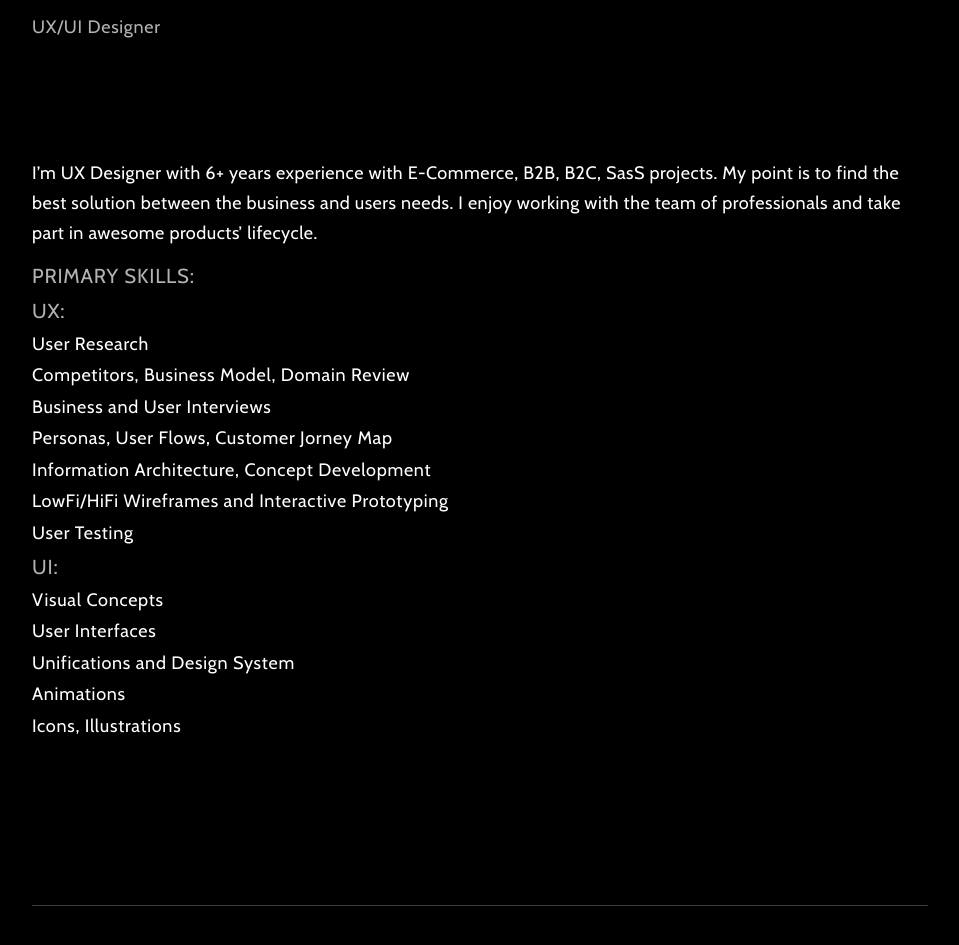
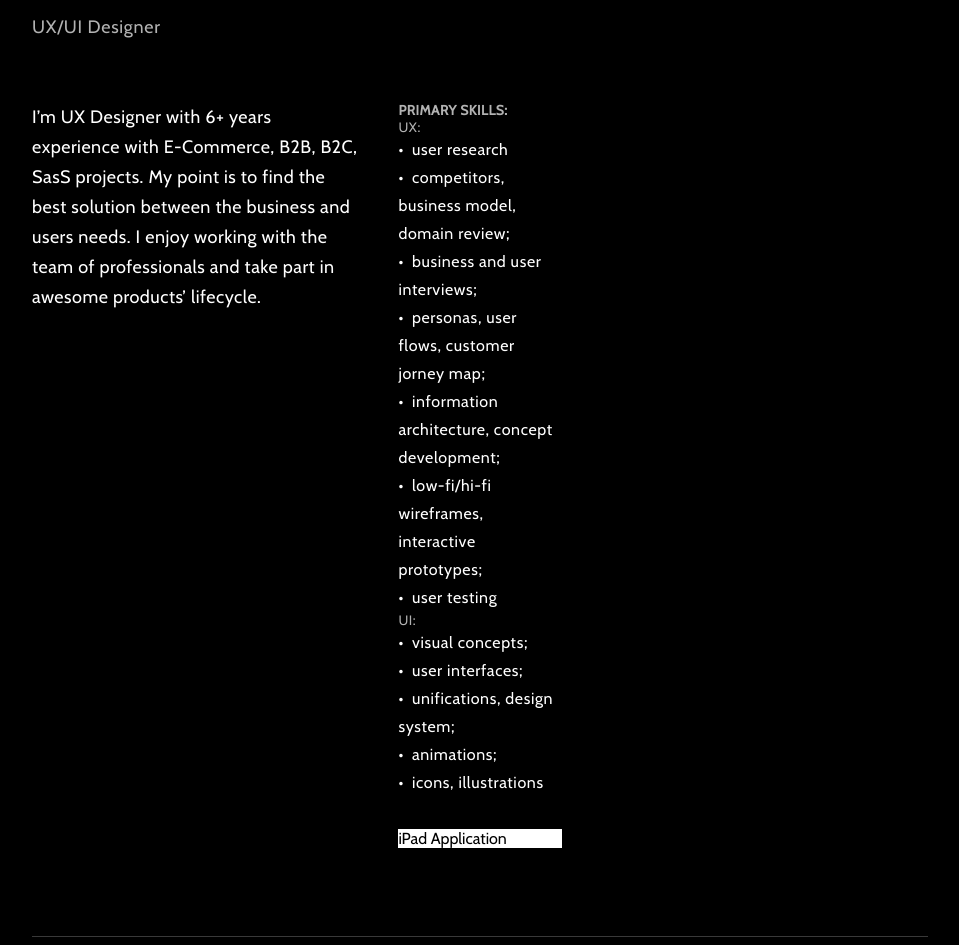
Before and after one commit to melisevich/lessons, a website: page index.html in a window 1280 px wide. Shown: the part 281-1226 px from the top of the page, without its empty margins (160-1119 px from the left). Drawn offline with nearby package versions, Linux system fonts and the light colour scheme; files that its build step writes are made by us from their sources.

Commit message:
Three columns created. Grid in progress. Add img preview

```diff
--- a/index.html
+++ b/index.html
@@ -35,28 +35,28 @@
                     <div class="ux">
                         <h4>UX:</h4>
                         <div>
-                            <p>User Research</p>
-                            <p>Competitors, Business Model, Domain Review</p>
-                            <p>Business and User Interviews</p>
-                            <p>Personas, User Flows, Customer Jorney Map</p>
-                            <p>Information Architecture, Concept Development</p>
-                            <p>LowFi/HiFi Wireframes and Interactive Prototyping</p>
-                            <p>User Testing</li>
+                            <p>user research</p>
+                            <p>competitors, business model, domain review;</p>
+                            <p>business and user interviews;</p>
+                            <p>personas, user flows, customer jorney map;</p>
+                            <p>information architecture, concept development;</p>
+                            <p>low-fi/hi-fi wireframes, interactive prototypes;</p>
+                            <p>user testing</li>
                         </div>
                     </div>
                     <div class="ui">
                         <h4>UI:</h4>
                         <div>
-                            <p>Visual Concepts</p>
-                            <p>User Interfaces</p>
-                            <p>Unifications and Design System</p>
-                            <p>Animations</p>
-                            <p>Icons, Illustrations</p>
+                            <p>visual concepts;</p>
+                            <p>user interfaces;</p>
+                            <p>unifications, design system;</p>
+                            <p>animations;</p>
+                            <p>icons, illustrations</p>
                         </div>
                     </div>
                 </div>
-                <div class="work_preview">
-                    <img src="" alt="">
+                <div class="main-preview">
+                    <p>iPad Application</p>
                 </div>
             </div>
         </main>
--- a/style.scss
+++ b/style.scss
@@ -26,9 +26,9 @@ h1 {
     letter-spacing: 0.04em;
 }
 h3 {
-    font-weight: 400;
-    font-size: 1.125em;
-    line-height: 1.75em;
+    font-weight: 600;
+    font-size: 0.85em;
+    line-height: 1.25em;
     color: #B2B2B2;
     letter-spacing: 0.04em;
     text-transform: uppercase;
@@ -37,23 +37,12 @@ h3 {
 
 h4 {
     font-weight: 400;
-    font-size: 1.125em;
-    line-height: 1.75em;
+    font-size: 0.85em;
+    line-height: 1.25em;
     color: #B2B2B2;
     letter-spacing: 0.04em;
     text-transform: uppercase;
     text-align: left;
-}
-
-ul {
-    font-weight: 400;
-    font-size: 1.125em;
-    line-height: 1.75em;
-    color: #fff;
-    letter-spacing: 0.04em;
-    text-align: left;
-    list-style-type: circle;
-    list-style-position: outside;
 }
 
 header {
@@ -73,10 +62,7 @@ header {
 }
 
 nav{
-    margin-top: auto;
-    margin-right: 0;
-    margin-left: auto;
-    margin-bottom: auto;
+    margin: auto 0 auto auto;
     cursor: pointer;
     word-spacing: 1.5em;
 }
@@ -117,44 +103,66 @@ nav{
     .wrapper {
         margin: 0 auto;
         display: grid;
-        grid-template-areas:"about about about"
-                            "header header"
-                            "ux ui";
-        grid-template-rows: 100px auto;
+        grid-template-areas:"about preview preview"
+                            "skills-title preview preview"
+                            "ux ui preview";
+        grid-template-columns: 2fr 1fr 2fr;
+        grid-column-gap: 40px;
+        grid-row-gap: 32px;
             & > .about {
+                grid-area: about;
+                grid-column-start: 1;
+                grid-column-end: 2;
+                grid-row-start: 1;
+                grid-row-end: 2;
                 text-align: left;
                 font-weight: 400;
                 font-size: 18px;
                 line-height: 30px;
                 color: #fff;
                 letter-spacing: 0.5px;
-                padding: 56px 0px;
-                    p{
-                        padding: 0px 0px 48px 0px;
-                    }
                 }
             & > .skills {
+                    p {
                         font-weight: 400;
-                font-size: 1.125em;
+                        font-size: 1em;
                         line-height: 1.75em;
                         color: #fff;
                         letter-spacing: 0.04em;
                         text-align: left;
-                before: 16px;
-                padding: 56px 0px;
+                    }
+                    p::before {
+                        content: "•";
+                        padding-right: 8px;
+                    }
                 }
             & > h3 {
-                grid-area: header;
+                grid-area: skills-title;
+                grid-column-start: 1;
+                grid-column-end: 1;
+                grid-row-start: 2;
+                grid-row-end: 2;
                 color: white;
-                padding: 32px 0;
                 }
             & > .ux {
                 grid-area: ux;
-                padding: 56px 0px;
+                grid-column-start: 1;
+                grid-column-end: 1;
+                grid-row-start: 2;
+                grid-row-end: 2;
                 }
             & > .ui {
                 grid-area: ui;
-                padding: 56px 0px;
+                grid-column-start: 2;
+                grid-column-end: 2;
+                grid-row-start: 2;
+                grid-row-end: 2;
+                }
+            & > .main-preview {
+                grid-area: preview;
+                grid-column-start: 2;
+                grid-column-end: 2;
+                background-color: #fff;
                 }
         padding: 64px 0px 88px 0px;
         border-bottom: 1px solid #393939;
```
Also changed, not shown: img/preview.png (added). Lines whose indentation alone changed are shown as unchanged.
